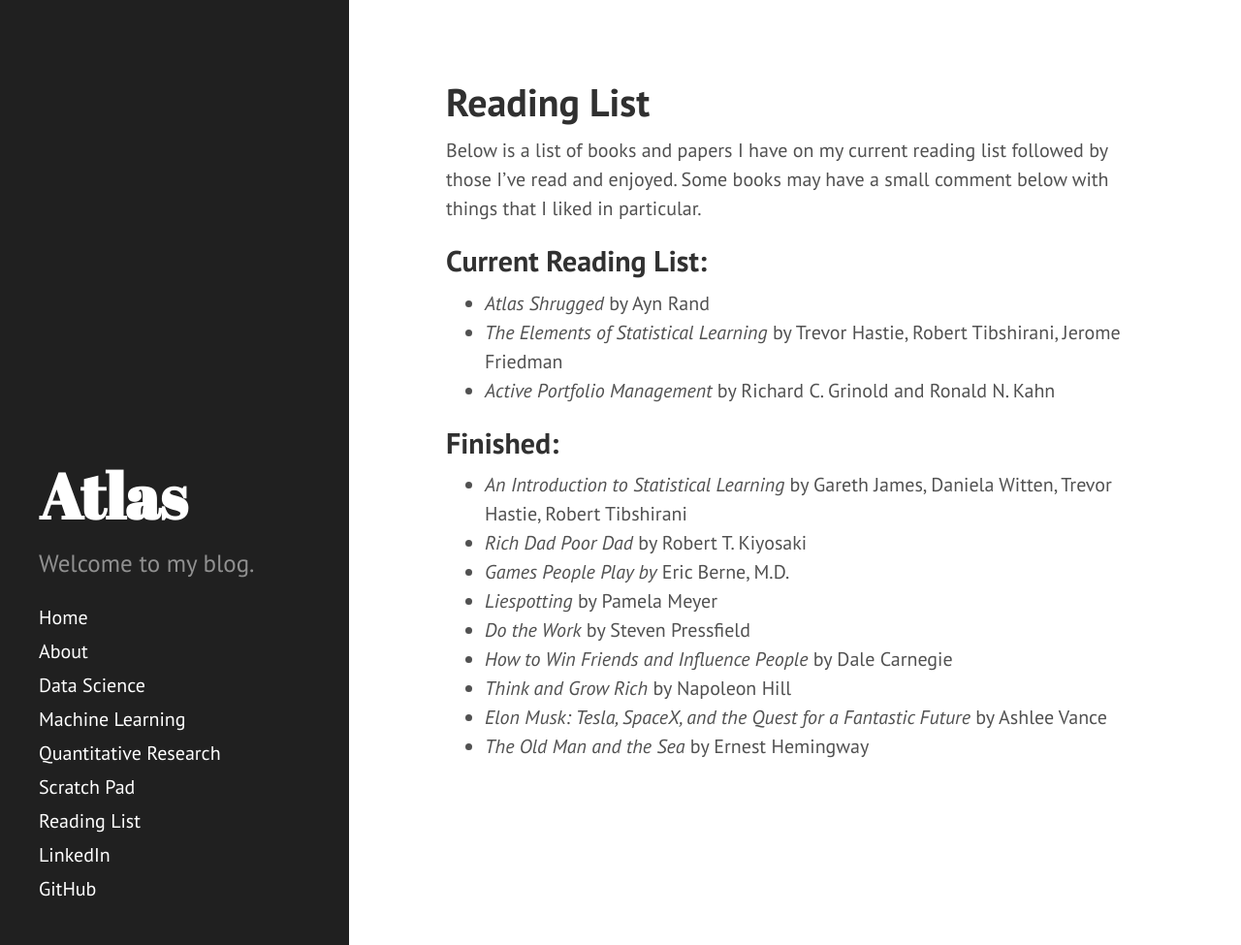
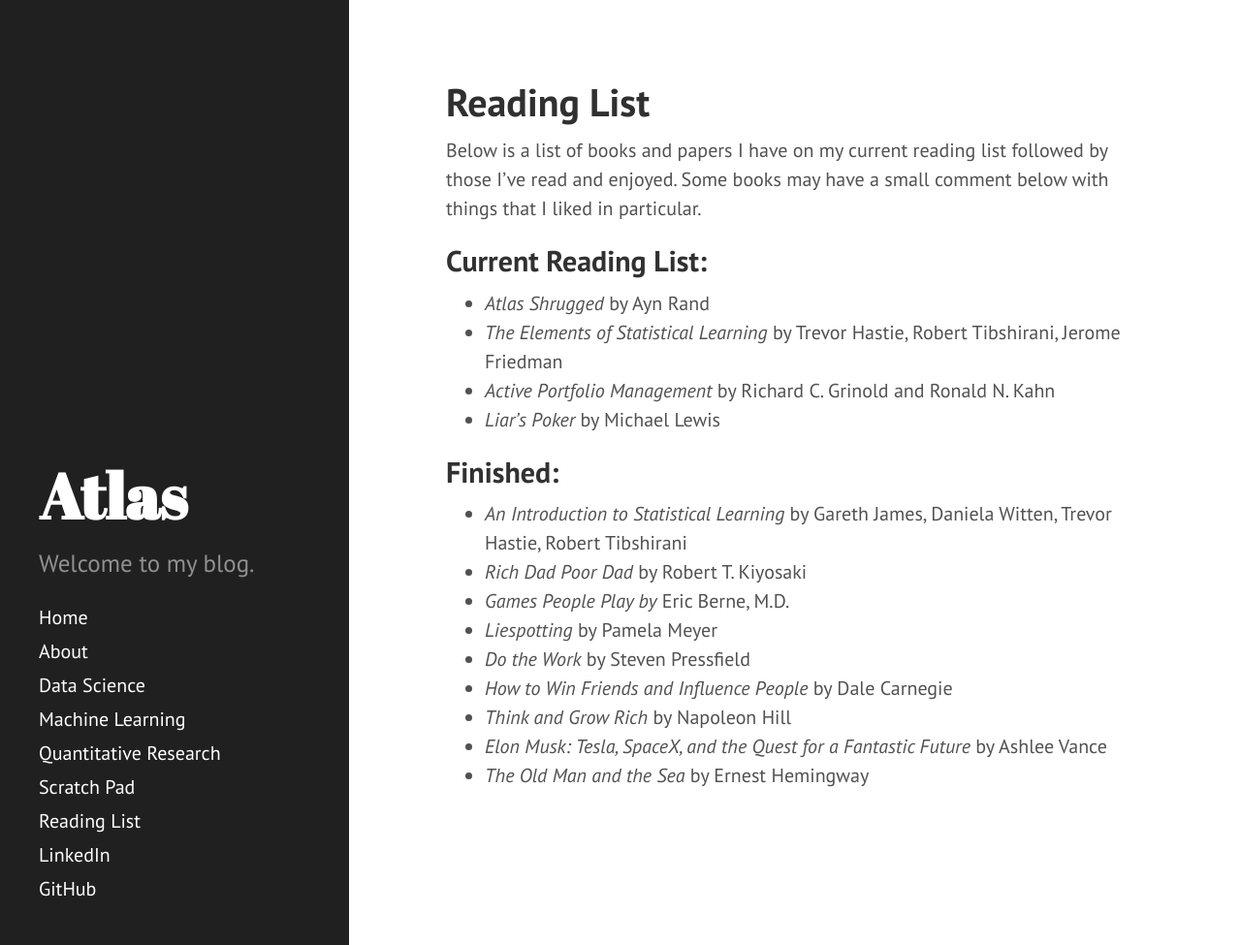
Before and after one commit to JonathanJohann/Research, a Jekyll site: the page built from Reading_List.md, in a window 1280 px wide and 975 px high. Shown: the whole window at 97% size. Built offline with Jekyll 4.4.1, drawn with Linux system fonts in a browser that asks for light colours; Markdown is read by kramdown in place of the engine named in the settings.

Commit message:
Update Reading_List.md

```diff
--- a/Reading_List.md
+++ b/Reading_List.md
@@ -9,7 +9,7 @@
 * *Atlas Shrugged* by Ayn Rand
 * *The Elements of Statistical Learning* by Trevor Hastie, Robert Tibshirani, Jerome Friedman
 * *Active Portfolio Management* by Richard C. Grinold and Ronald N. Kahn
-
+* *Liar's Poker* by Michael Lewis
 
 
 
```
